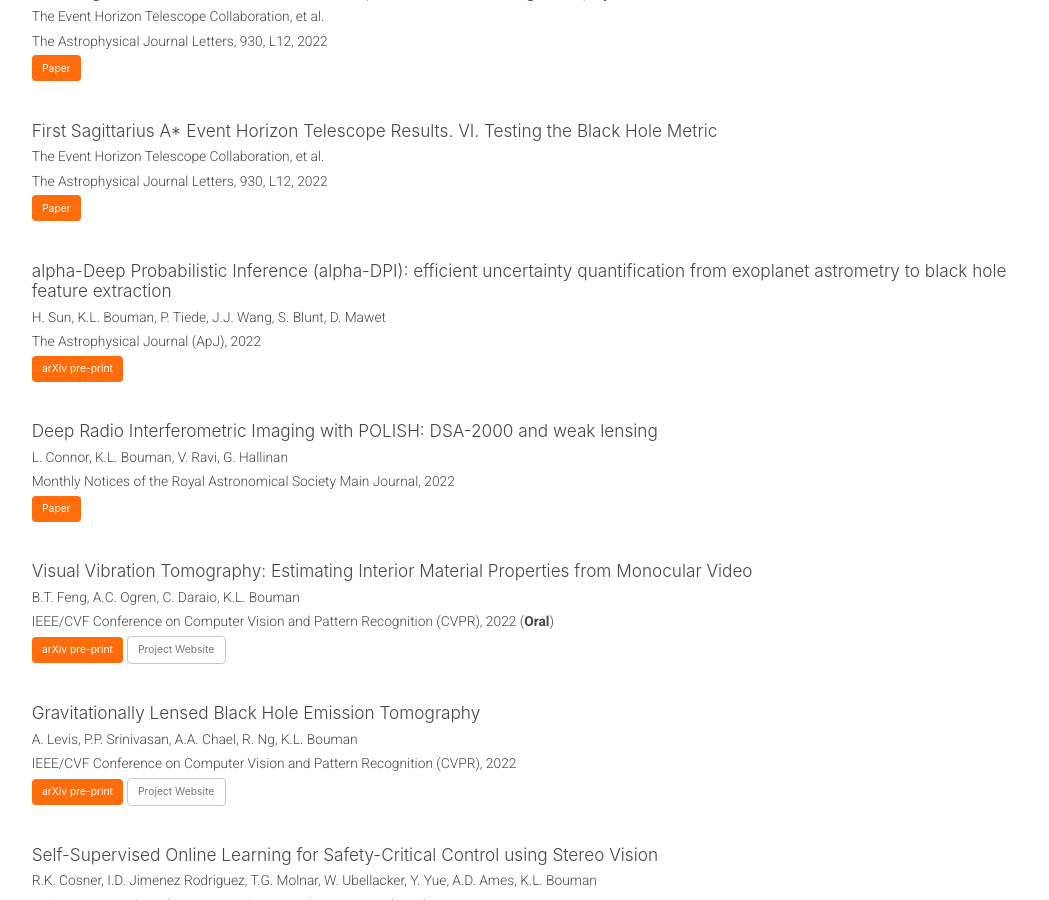
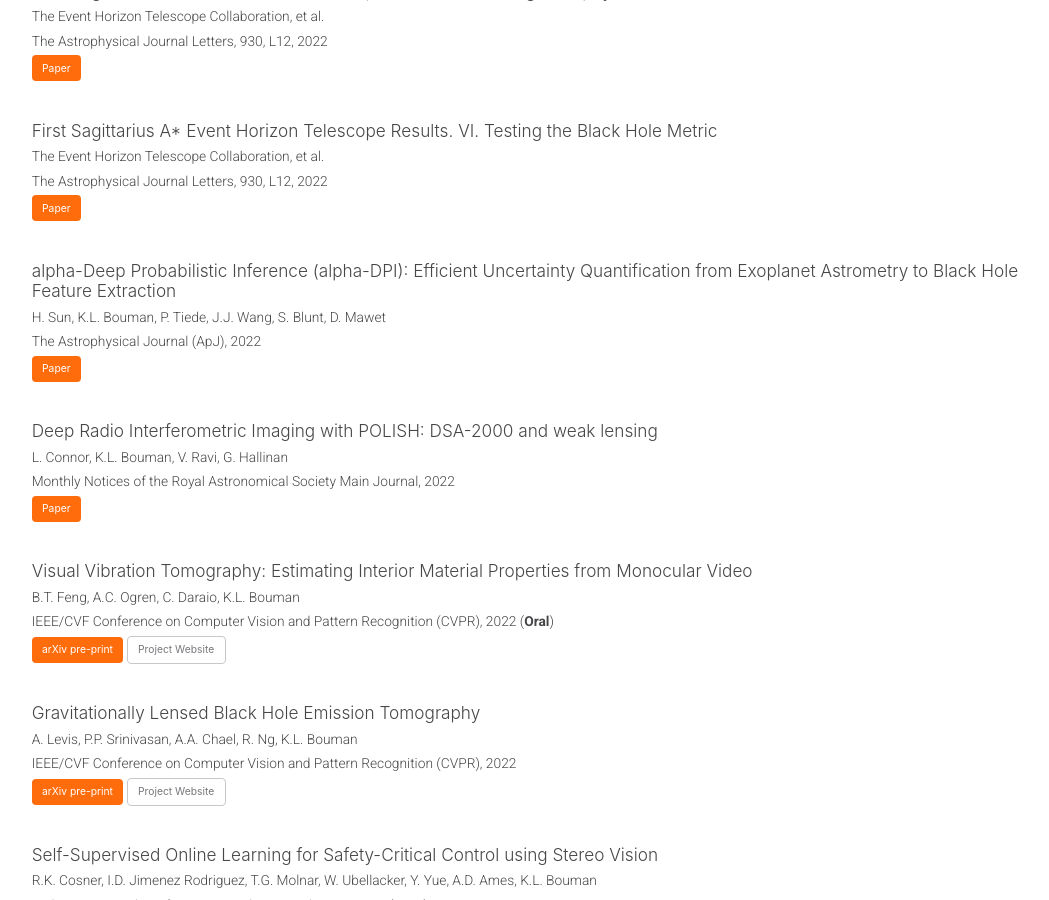
Before and after one commit to boumangroup/boumangroup.github.io, a Jekyll site: the page built from _pages/publications.html, in a window 1280 px wide and 900 px high, scrolled down 764 px. Shown: the whole window, without its empty margins (59-1108 px from the left). Built offline with Jekyll 4.4.1, drawn with Linux system fonts in a browser that asks for light colours; a script that is not in the unit is left out.

Commit message:
alpha-DPI paper

```diff
--- a/_data/publications.yml
+++ b/_data/publications.yml
@@ -59,11 +59,11 @@ papers:
     venue: "The Astrophysical Journal Letters, 930, L12, 2022"
     links:
       - "[Paper](https://iopscience.iop.org/article/10.3847/2041-8213/ac6756){: .btn .btn--orange}"
-  - title: "alpha-Deep Probabilistic Inference (alpha-DPI): efficient uncertainty quantification from exoplanet astrometry to black hole feature extraction"
+  - title: "alpha-Deep Probabilistic Inference (alpha-DPI): Efficient Uncertainty Quantification from Exoplanet Astrometry to Black Hole Feature Extraction"
     authors: "H. Sun, K.L. Bouman, P. Tiede, J.J. Wang, S. Blunt, D. Mawet"
     venue: "The Astrophysical Journal (ApJ), 2022"
     links:
-      - "[arXiv pre-print](https://arxiv.org/abs/2201.08506){: .btn .btn--orange}"
+      - "[Paper](https://iopscience.iop.org/article/10.3847/1538-4357/ac6be9){: .btn .btn--orange}"
   - title: "Deep Radio Interferometric Imaging with POLISH: DSA-2000 and weak lensing"
     authors: "L. Connor, K.L. Bouman, V. Ravi, G. Hallinan"
     venue: "Monthly Notices of the Royal Astronomical Society Main Journal, 2022"
```
